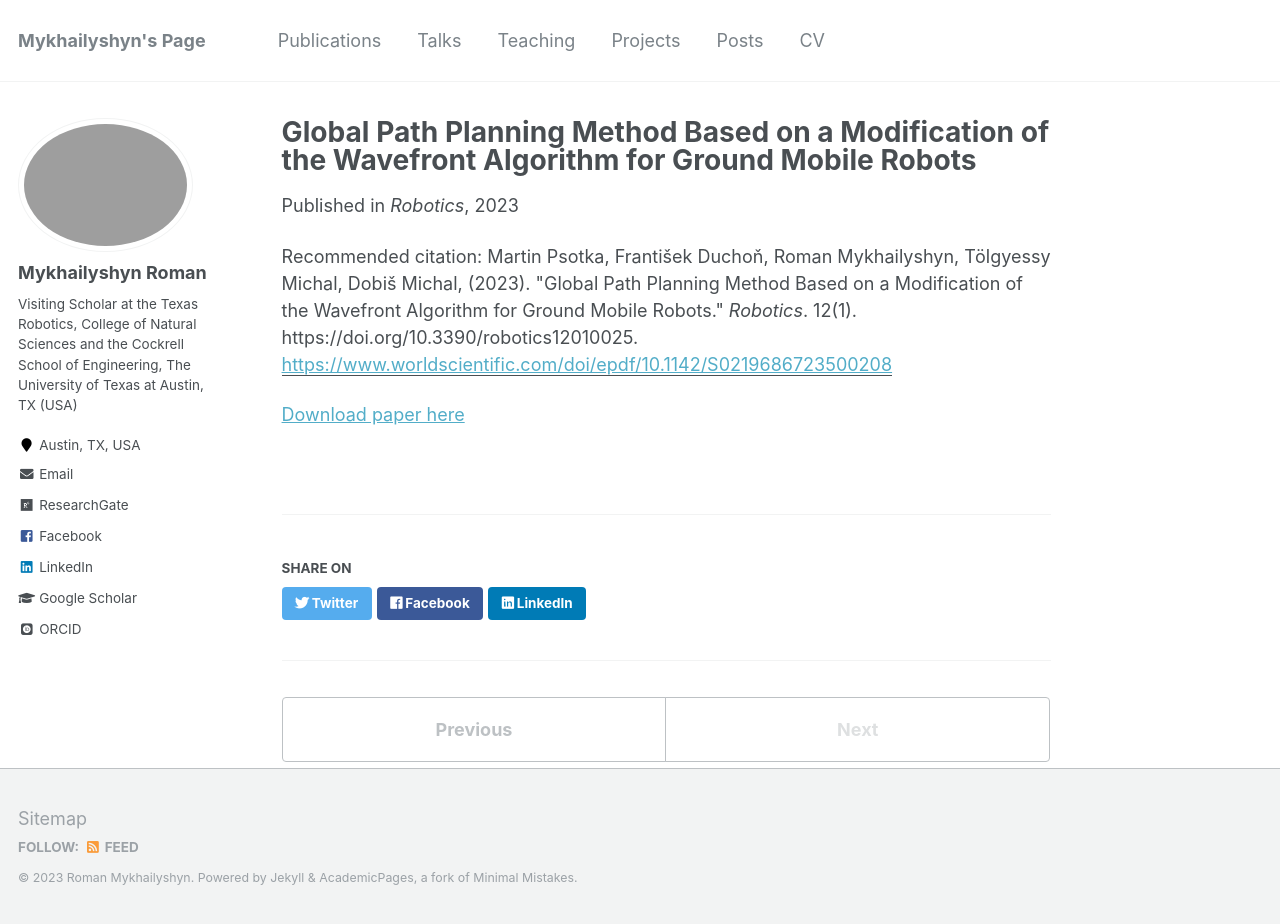
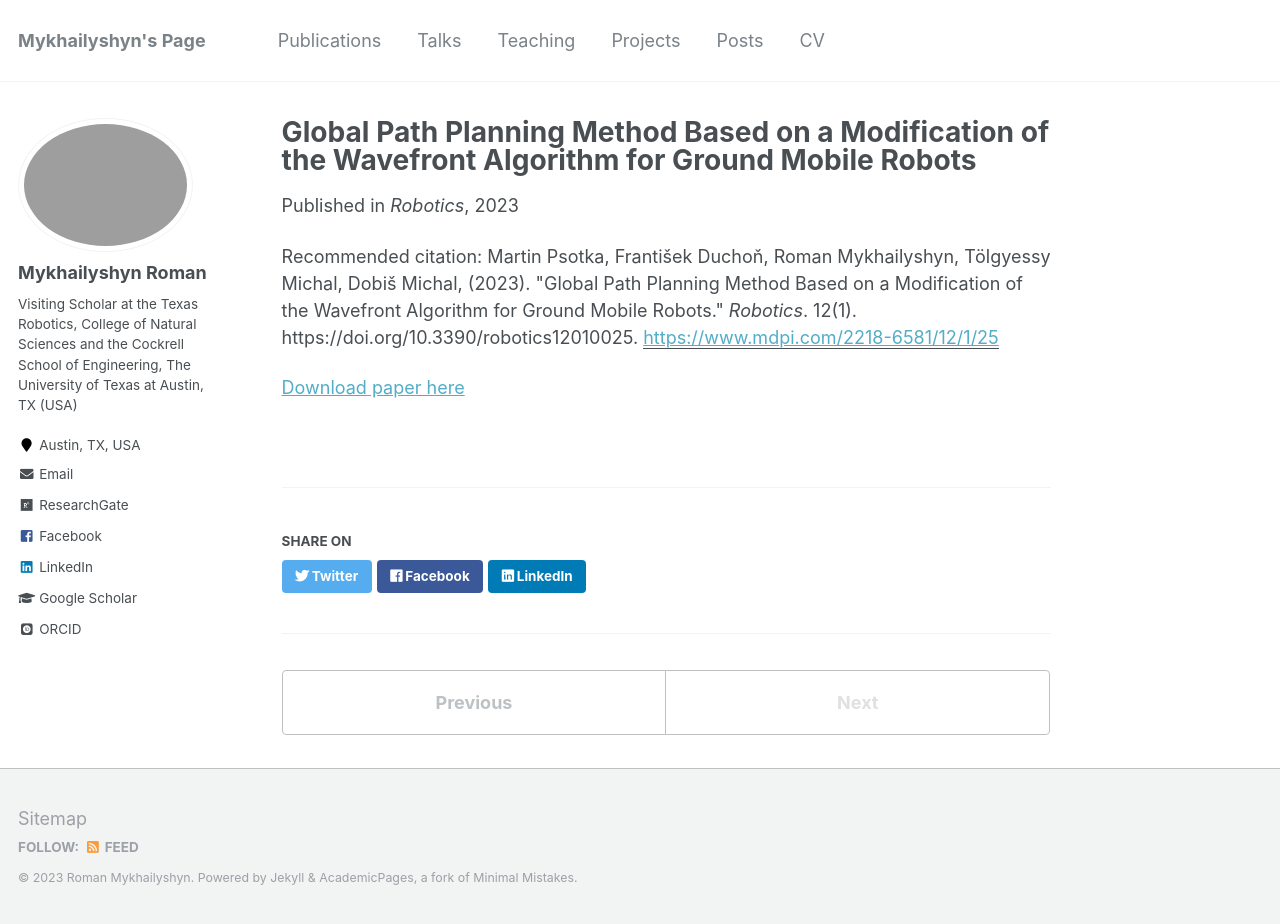
Before and after one commit to RomanMykhailyshyn/RomanMykhailyshyn.github.io, a Jekyll site: the page built from _publications/2023-Global Path Planning Method Based on a Modification of the Wavefront Algorithm for Ground Mobile Robots.md, in a window 1280 px wide and 924 px high. Built offline with Jekyll 4.4.1, drawn with Linux system fonts in a browser that asks for light colours; some web fonts are replaced; part of the change alters nothing that is shown.

Commit message:
Update 2023-Global Path Planning Method Based on a Modification of the Wavefront Algorithm for Ground Mobile Robots.md

```diff
--- a/_publications/2023-Global Path Planning Method Based on a Modification of the Wavefront Algorithm for Ground Mobile Robots.md
+++ b/_publications/2023-Global Path Planning Method Based on a Modification of the Wavefront Algorithm for Ground Mobile Robots.md
@@ -5,7 +5,7 @@ permalink: /publication/2023-Global Path Planning Method Based on a Modification
 excerpt: ''
 date: 2023-05-02
 venue: 'Robotics'
-paperurl: 'https://www.worldscientific.com/doi/epdf/10.1142/S0219686723500208'
+paperurl: 'https://www.mdpi.com/2218-6581/12/1/25'
 citation: 'Martin Psotka, František Duchoň, Roman Mykhailyshyn, Tölgyessy Michal, Dobiš Michal, (2023). &quot;Global Path Planning Method Based on a Modification of the Wavefront Algorithm for Ground Mobile Robots.&quot; <i>Robotics</i>. 12(1). https://doi.org/10.3390/robotics12010025.'
 ---
 [Download paper here](https://www.mdpi.com/2218-6581/12/1/25)
```
